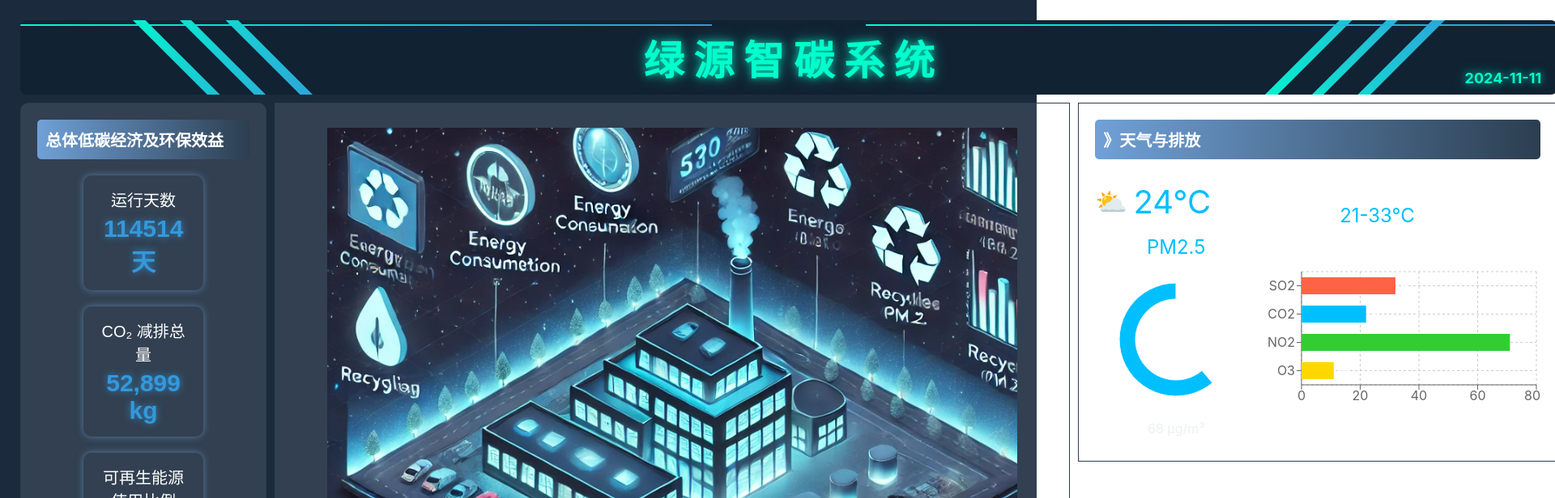
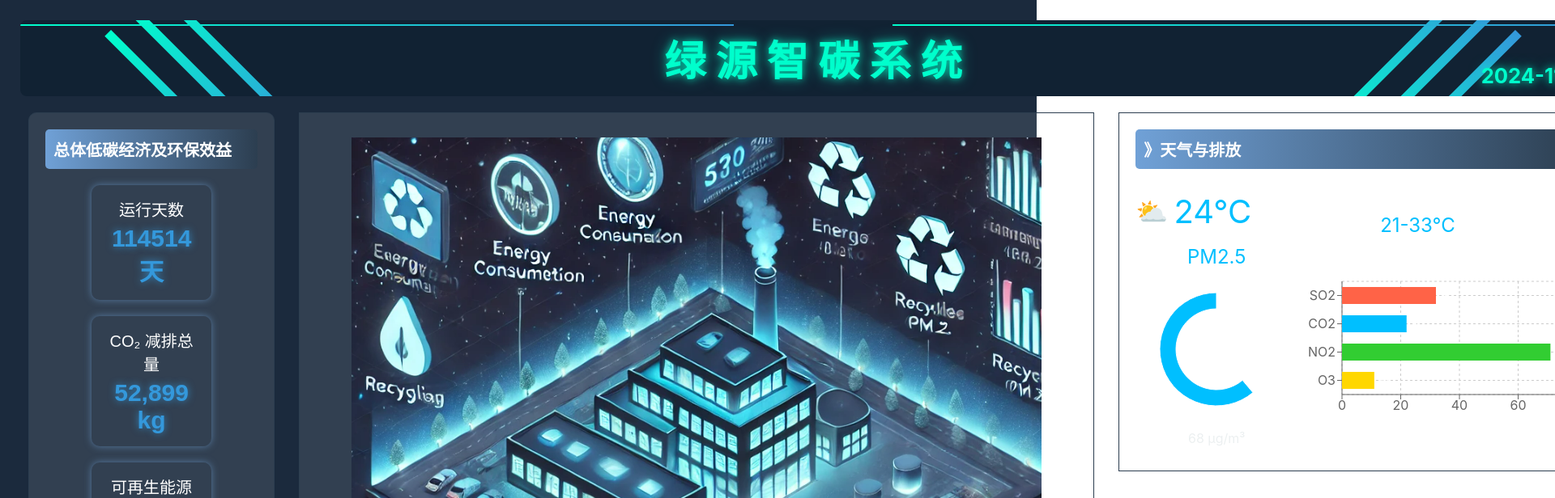
Before and after one commit to Cheqcious/new_one, a React (Create React App) app: page / in a window 1280 px wide. Shown: the top 616 px of the page at 81% size, 1920 px wide, since content can reach past the window. Built offline with nearby package versions, Linux system fonts and the light colour scheme.

Commit message:
Update MainDashboard.js

```diff
--- a/src/MainDashboard.js
+++ b/src/MainDashboard.js
@@ -11,7 +11,7 @@ import Building from './components/Building';
 
 const DashboardContainer = styled.div`
   display: grid;
-  grid-template-rows: auto repeat(3, 1fr); /* 增加一行用于标题 */
+  grid-template-rows: auto 1fr 1fr 1fr;
   grid-template-columns: repeat(3, 1fr);
   gap: 10px;
   background-color: #1b2a3d;
@@ -23,6 +23,20 @@ const DashboardContainer = styled.div`
     "ecoBenefits siteMap weatherInfo"
     "ecoBenefits siteMap building"
     "EnergyDataMonitor renewableEnergyForecast HistoryData";
+
+  /* 添加响应式设计 */
+  @media (max-width: 1024px) {
+    grid-template-columns: 1fr;
+    grid-template-areas:
+      "header"
+      "ecoBenefits"
+      "weatherInfo"
+      "siteMap"
+      "building"
+      "EnergyDataMonitor"
+      "renewableEnergyForecast"
+      "HistoryData";
+  }
 `;
 
 // 新增的标题样式
@@ -31,17 +45,16 @@ const StyledHeader = styled.div`
   display: flex;
   justify-content: center;
   align-items: center;
-  color: #00ffcc; /* 绿色科技感的颜色 */
-  font-size: 50px;
+  color: #00ffcc;
+  font-size: 4vw; /* 使用相对单位来适应不同屏幕 */
   font-weight: bold;
   text-shadow: 0 0 10px rgba(0, 255, 204, 0.7), 0 0 20px rgba(0, 255, 204, 0.4);
-  background-color: #112233; /* 标题背景色 */
+  background-color: #112233;
   padding: 10px;
   border-radius: 8px;
   position: relative;
   overflow: hidden;
 
-  /* 顶部的两条直线 */
   &::before,
   &::after {
     content: '';
@@ -52,25 +65,22 @@ const StyledHeader = styled.div`
     background: linear-gradient(to right, #00ffcc, #3498db);
   }
 
-  /* 左侧的直线 */
   &::before {
     left: 0;
   }
 
-  /* 右侧的直线 */
   &::after {
     right: 0;
   }
 
-  /* 左边三条斜杠 */
   & .left-stripes,
   & .right-stripes {
     position: absolute;
-    top: 30;
+    top: 30px;
     display: flex;
     flex-direction: column;
     gap: 30px;
-    height: 100%; /* 使斜杠占满整个模块高度 */
+    height: 100%;
   }
 
   & .left-stripes {
@@ -84,52 +94,78 @@ const StyledHeader = styled.div`
   }
 
   & .stripe {
-    width: 300px; /* 调整斜杠的长度 */
-    height: 25px;
+    width: 20vw; /* 调整长度为视口宽度的相对值 */
+    height: 3vh; /* 使用相对视口高度的单位 */
     background: linear-gradient(to right, #00ffcc, #3498db);
-
   }
 
-  /* 日期样式 */
   & .current-date {
     position: absolute;
-    bottom: 10px; /* 右下角位置 */
+    bottom: 10px;
     right: 20px;
-    font-size: 18px;
+    font-size: 2vw; /* 使用相对单位 */
     color: #00ffcc;
   }
 `;
 
 const StyledEcoBenefits = styled.div`
   grid-area: ecoBenefits;
+  padding: 10px;
+  @media (max-width: 1024px) {
+    padding: 5px;
+  }
 `;
 
 const StyledWeatherInfo = styled.div`
   grid-area: weatherInfo;
+  padding: 10px;
+  @media (max-width: 1024px) {
+    padding: 5px;
+  }
 `;
 
 const StyledBuilding = styled.div`
   grid-area: building;
+  padding: 10px;
+  @media (max-width: 1024px) {
+    padding: 5px;
+  }
 `;
 
 const StyledSiteMap = styled.div`
   grid-area: siteMap;
+  padding: 10px;
+  @media (max-width: 1024px) {
+    padding: 5px;
+  }
 `;
 
 const StyledRenewableEnergyForecast = styled.div`
   grid-area: renewableEnergyForecast;
+  padding: 10px;
+  @media (max-width: 1024px) {
+    padding: 5px;
+  }
 `;
 
 const StyledEnergyDataMonitor = styled.div`
   grid-area: EnergyDataMonitor;
+  padding: 10px;
+  @media (max-width: 1024px) {
+    padding: 5px;
+  }
 `;
 
 const StyledHistoryData = styled.div`
   grid-area: HistoryData;
+  padding: 10px;
+  @media (max-width: 1024px) {
+    padding: 5px;
+  }
 `;
 
 const MainDashboard = () => {
-  const currentDate = new Date().toISOString().slice(0, 10); // 获取当前日期
+  const currentDate = new Date().toISOString().slice(0, 10);
 
   return (
     <DashboardContainer>
```
